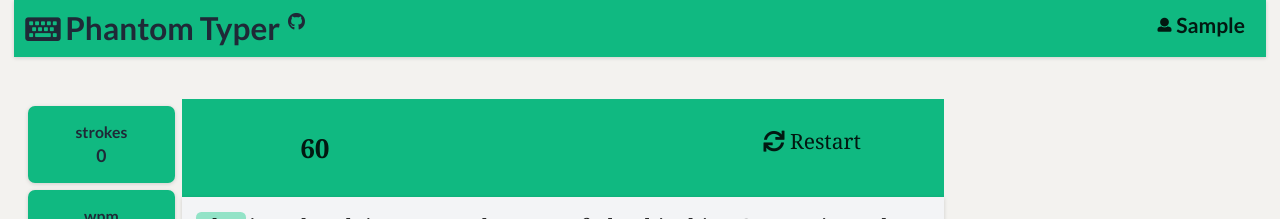
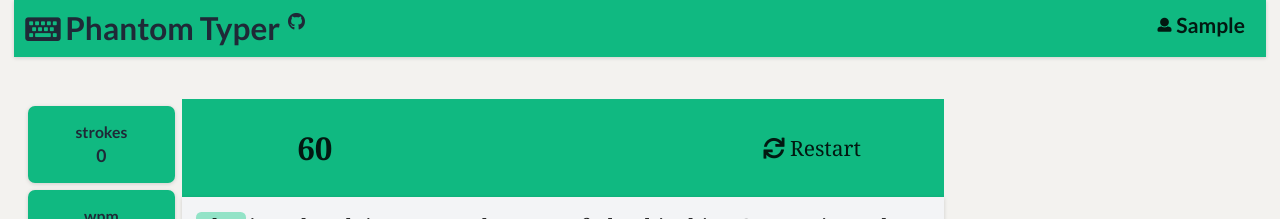
Before and after one commit to AbuBakkarSiddiqueAnir/phantomtyper_1.0, a React (Create React App) app: page / in a window 1280 px wide. Both pictures are taken after typing "Sample" into the empty fields and a click on the button "Submit". Shown: the top 219 px of the page. Built offline with nearby package versions, Linux system fonts and the light colour scheme.

Commit message:
adjusted

```diff
--- a/src/App.js
+++ b/src/App.js
@@ -349,7 +349,7 @@
             USER_NAME_FROM_INPUT={USER_NAME_FROM_INPUT}
             TIMER_STARTED_BOOLEAN={TIMER_STARTED_BOOLEAN}
             DeleteUserNameHandler={DeleteUserNameHandler}
-            height={"40rem"}
+            height={"43rem"}
           />
         </div>
       </div>
--- a/src/components/TestContainer/TypingChallenge/ChallengeArea/TypingInputArea/TypingInputArea.js
+++ b/src/components/TestContainer/TypingChallenge/ChallengeArea/TypingInputArea/TypingInputArea.js
@@ -10,7 +10,7 @@
   const transitions = useTransition(MODAL_IS_OPEN, {
     from: { opacity: 0, marginTop: 190 },
     enter: { opacity: 1, marginTop: 0 },
-    delay: 700,
+    delay: 300,
   });
 
   return transitions((styles, MODAL_IS_OPEN) => {
--- a/src/components/TestContainer/TypingChallenge/TypingChallengeHeaderArea/Button/RestartButton.js
+++ b/src/components/TestContainer/TypingChallenge/TypingChallengeHeaderArea/Button/RestartButton.js
@@ -4,7 +4,7 @@
 const RestartButton = ({ActiveParaHandler}) => {
     return (
         <div className="">
-            <button onClick={ActiveParaHandler} className="w-60 h-8 button rounded hover:bg-gray-100 text-2xl">
+            <button onClick={ActiveParaHandler} className="w-60 h-12 button rounded hover:bg-gray-100 text-2xl">
                 <i className="icon sync"></i>
                 Restart
             </button>
--- a/src/components/TestContainer/TypingChallenge/TypingChallengeHeaderArea/Input/TimeRemainingInput.js
+++ b/src/components/TestContainer/TypingChallenge/TypingChallengeHeaderArea/Input/TimeRemainingInput.js
@@ -6,7 +6,7 @@
       <input
         value={TIME_REMAINING}
         onChange={(event) => timeRemainingInputHandler(event)}
-        className="w-60 input-field hover:bg-gray-100 text-3xl bg-transparent font-bold px-4 h-12 outline-none text-center"
+        className="w-60 input-field hover:bg-gray-100 text-4xl bg-transparent font-bold px-4 h-12 outline-none text-center"
       />
     </div>
   );
```
